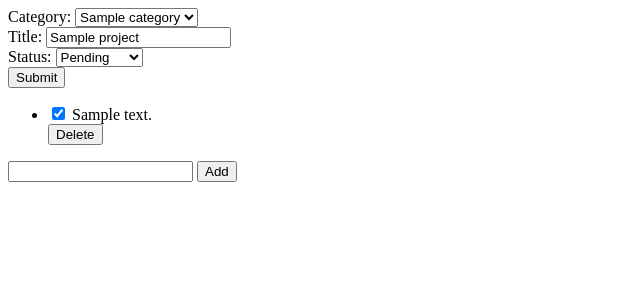
After one commit to Salimdhh/django_pm, a Django app: page /project/edit/1 in a window 1280 px wide. The commit adds this page. Shown: the top 300 px of the page, without its empty margins (0-640 px from the left). Run offline with Django 5.2, Linux system fonts and the light colour scheme; tables that the repository leaves empty hold one stand-in row (values such as "Sample post").

Commit message:
Project management

```diff
--- a/projects/forms.py
+++ b/projects/forms.py
@@ -11,3 +11,13 @@ class ProjectCreateForm(forms.ModelForm):
             'title' : forms.TextInput(),
             'description' : forms.Textarea()
         }
+
+class ProjectUpdateForm(forms.ModelForm):
+    class Meta:
+        model = Project
+        fields = ['category', 'title', 'status']
+        widgets = {
+            'category' : forms.Select(),
+            'title' : forms.TextInput(),
+            'status' : forms.Select()
+        }
--- a/projects/models.py
+++ b/projects/models.py
@@ -27,9 +27,9 @@ class Project(models.Model):
     def __str__(self):
         return self.title
 
-class task(models.Model):
+class Task(models.Model):
     description = models.TextField()
-    is_compleated = models.BooleanField(default=False)
+    is_completed = models.BooleanField(default=False)
     project = models.ForeignKey(Project, on_delete=models.CASCADE)
     def __str__(self):
         return self.description
--- a/projects/templates/project/list.html
+++ b/projects/templates/project/list.html
@@ -6,7 +6,7 @@
     <h3> {% trans "My Project" %}</h3>
     <ul>
         {% for project in object_list %}
-            <li>{{ project.title }}</li>
+            <li>{{ project.title }} <a href="{% url "Project_update" project.id %}">Edit</a> <a href="{% url "Project_delete" project.id %}">Delete</a></li>
         {% empty %}
             <li>{% trans "There are no project to show" %}</li>
         {% endfor %}
--- /dev/null
+++ b/projects/templates/project/task.html
@@ -0,0 +1,30 @@
+{% load i18n %}
+
+<ul>
+    {% for task in project.task_set.all %}
+        <li>
+            <form method='POST' action={% url 'Task_update' task.id %}>
+                {% csrf_token %}
+                <input
+                type="checkbox"
+                name="is_completed"
+                {% if task.is_completed %} checked {% endif %}
+                onchange="this.form.submit()"
+                />
+                {{task.description}}
+            </form>
+            <form method='POST' action={% url 'Task_delete' task.id %}>
+                {% csrf_token %}
+                <button type="submit">Delete</button>
+            </form>
+
+        </li>
+    {% endfor %}
+</ul>
+
+<form method='POST' action={% url 'Task_create' %}>
+    {% csrf_token %}
+    <input type="hidden" value="{{ project.id}}" name="project" />
+    <input type="text" name="description" placheholder="{% trans "New Task" %}" />
+    <input type='submit' value='{% trans "Add" %}' />
+</form>
--- /dev/null
+++ b/projects/templates/project/update.html
@@ -0,0 +1,10 @@
+{% extends "base.html" %}
+
+{% block content %}
+    <form method='POST'>
+        {% csrf_token %}
+        {{ form }}
+        <input type='submit' value='Submit' />
+    </form>
+    {% include "project/task.html" with project=project %}
+{% endblock  %}
--- a/projects/urls.py
+++ b/projects/urls.py
@@ -4,4 +4,10 @@ from . import views
 urlpatterns = [
     path('', views.ProjectListView.as_view(), name='Project_list'),
     path('project/create/', views.ProjectCreateView.as_view(), name='Project_create'),
+    path('project/edit/<int:pk>', views.ProjectUpdateView.as_view(), name='Project_update'),
+    path('project/delete/<int:pk>', views.ProjectDeleteView.as_view(), name='Project_delete'),
+    path('task/create', views.TaskCreateView.as_view(), name='Task_create'),
+    path('task/edit/<int:pk>', views.TaskUpdateView.as_view(), name='Task_update'),
+    path('task/delete/<int:pk>', views.TaskDeleteView.as_view(), name='Task_delete'),
+
 ]
--- a/projects/views.py
+++ b/projects/views.py
@@ -1,10 +1,10 @@
 from django.shortcuts import render
 
 # Create your views here.
-from django.views.generic import ListView, CreateView
-from .models import Project
-from .forms import ProjectCreateForm
-from django.urls import reverse_lazy
+from django.views.generic import ListView, CreateView, UpdateView, DeleteView
+from .models import Project, Task
+from .forms import ProjectCreateForm, ProjectUpdateForm
+from django.urls import reverse_lazy, reverse
 
 class ProjectListView(ListView):
     model = Project
@@ -15,3 +15,41 @@ class ProjectCreateView(CreateView):
     form_class = ProjectCreateForm
     template_name = 'project/create.html'
     success_url = reverse_lazy('Project_list')
+
+
+class ProjectUpdateView(UpdateView):
+    model = Project
+    form_class = ProjectUpdateForm
+    template_name = 'project/update.html'
+    success_url = reverse_lazy('Project_list')
+    def get_success_url(self):
+        return reverse('Project_update', args=[self.object.id])
+
+class ProjectDeleteView(DeleteView):
+    model = Project
+    template_name = 'project/delete.html'
+
+    def get_success_url(self):
+        return reverse_lazy('Project_list')
+
+
+class TaskCreateView(CreateView):
+    model = Task
+    fields = ['project', 'description']
+#    http_method_names = ['POST']
+    def get_success_url(self):
+        return reverse('Project_update', args=[self.object.project.id])
+
+class TaskUpdateView(UpdateView):
+    model = Task
+    fields = ['is_completed']
+#    http_method_names = ['POST']
+
+    def get_success_url(self):
+        return reverse('Project_update', args=[self.object.project.id])
+
+class TaskDeleteView(DeleteView):
+    model = Task
+
+    def get_success_url(self):
+        return reverse('Project_update', args=[self.object.project.id])
```
Also changed, not shown: projects/templates/project/delete.html (added, +10 -0 lines), projects/migrations/0003_rename_is_compleated_task_is_completed.py (added).
